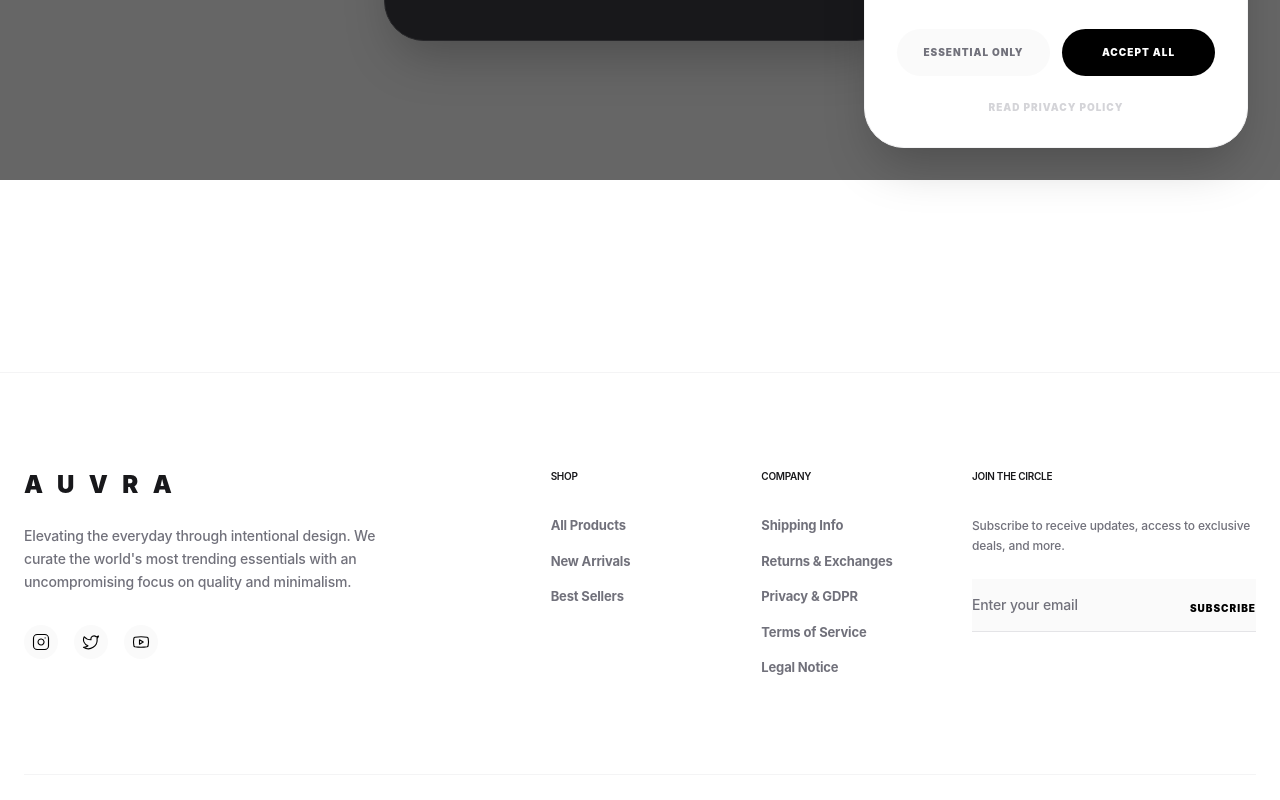
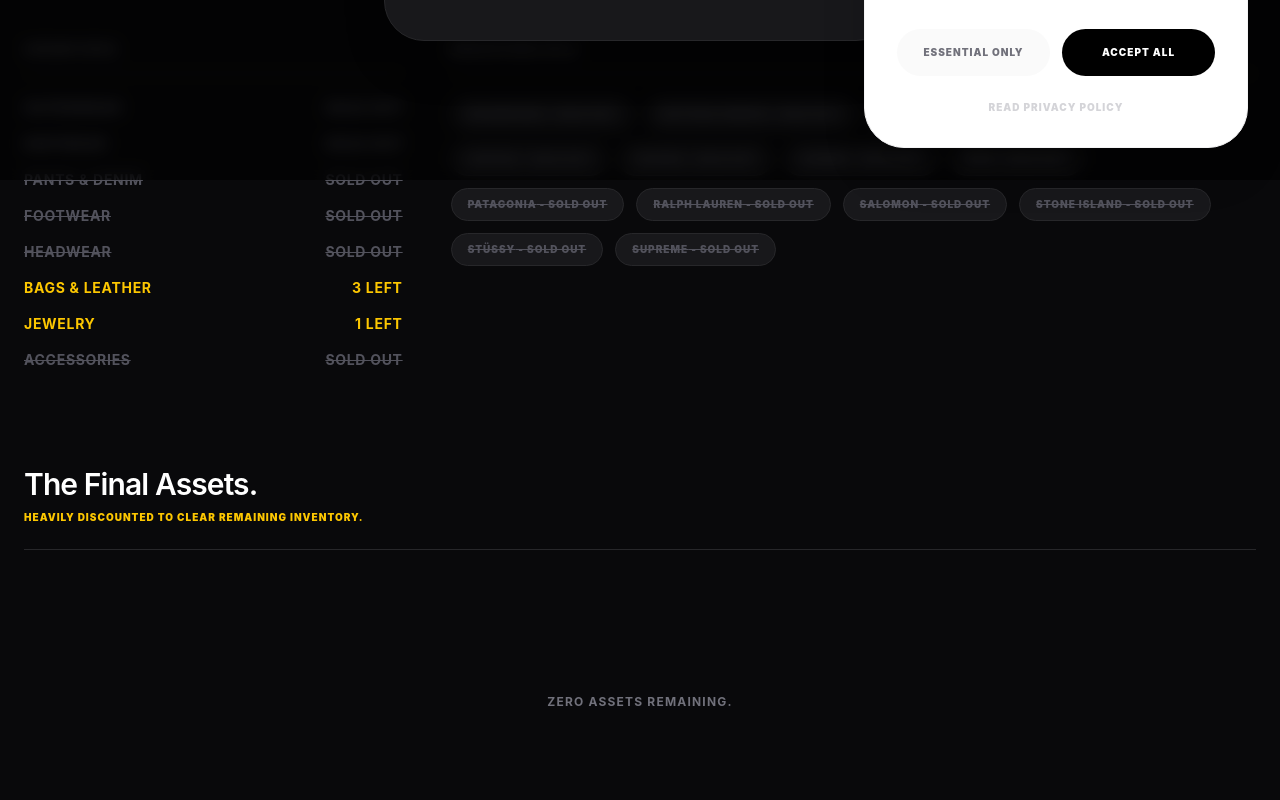
Before and after one commit to mbn-code/auvra, a Next.js app: page /soldout in a window 1280 px wide. Before the commit this address had no page. Shown: the part 620-1420 px from the top of the page. Built offline with nearby package versions, Linux system fonts and the light colour scheme; no server answers; the database is empty.

Commit message:
Feat: Add localhost-only /soldout route displaying scarce inventory

```diff
--- /dev/null
+++ b/src/app/soldout/page.tsx
@@ -0,0 +1,167 @@
+import { notFound } from "next/navigation";
+import Link from "next/link";
+import Image from "next/image";
+import { supabase } from "@/lib/supabase";
+import { Zap, Lock, AlertTriangle, ArrowRight } from "lucide-react";
+import { getEstimatedMarketValue } from "@/lib/pricing";
+
+export const dynamic = 'force-dynamic';
+
+export default async function SoldOutPage() {
+  // Only allow on localhost (development environment)
+  if (process.env.NODE_ENV === 'production') {
+    notFound();
+  }
+
+  // Fetch a few premium items to act as the "last remaining" items
+  const { data: remainingItems } = await supabase
+    .from('pulse_inventory')
+    .select('*')
+    .eq('status', 'available')
+    .in('brand', ['Chrome Hearts', 'Louis Vuitton', 'Prada', 'Arc\'teryx', 'Chanel'])
+    .gte('listing_price', 250)
+    .order('created_at', { ascending: false })
+    .limit(6);
+
+  const categories = [
+    { name: "Outerwear", count: 0 },
+    { name: "Knitwear", count: 0 },
+    { name: "Pants & Denim", count: 0 },
+    { name: "Footwear", count: 0 },
+    { name: "Headwear", count: 0 },
+    { name: "Bags & Leather", count: "3 Left" },
+    { name: "Jewelry", count: "1 Left" },
+    { name: "Accessories", count: 0 },
+  ];
+
+  const brands = [
+    "Balenciaga", "Bottega Veneta", "Burberry", "CP Company", "Corteiz", "Dickies",
+    "Hermès", "Nike", "Patagonia", "Ralph Lauren", "Salomon", "Stone Island", "Stüssy", "Supreme"
+  ];
+
+  return (
+    <div className="min-h-screen bg-zinc-950 text-white pt-24 pb-20">
+      <div className="max-w-7xl mx-auto px-6">
+
+        {/* Warning Hero */}
+        <div className="bg-red-600/10 border border-red-500/20 rounded-[3rem] p-12 text-center mb-16 relative overflow-hidden">
+          <div className="absolute top-0 right-0 p-32 bg-red-600 blur-[150px] opacity-20 rounded-full pointer-events-none" />
+
+          <div className="inline-flex items-center gap-2 bg-red-500 text-white px-4 py-1.5 rounded-full text-[10px] font-black uppercase tracking-widest mb-6">
+            <AlertTriangle size={12} />
+            Archive Depleted
+          </div>
+
+          <h1 className="text-5xl md:text-7xl font-black tracking-tighter mb-6 leading-[0.9]">
+            98% of Batch 01 <br /> Has Been Secured.
+          </h1>
+          <p className="text-red-200/80 text-lg font-medium max-w-2xl mx-auto leading-relaxed">
+            Due to unprecedented demand from the Auvra Society, almost all archive categories and partner brands have been fully depleted. The next global injection is scheduled for next week.
+          </p>
+        </div>
+
+        {/* Depleted Categories */}
+        <div className="grid grid-cols-1 lg:grid-cols-12 gap-12 mb-24">
+          <div className="lg:col-span-4 space-y-6">
+             <h3 className="text-[10px] font-black uppercase tracking-[0.4em] text-zinc-500 border-b border-zinc-800 pb-4">
+               Category Status
+             </h3>
+             <ul className="space-y-4">
+               {categories.map(c => (
+                 <li key={c.name} className={`flex justify-between items-center text-sm font-bold tracking-wider uppercase ${c.count === 0 ? 'text-zinc-600 line-through' : 'text-yellow-400'}`}>
+                   <span>{c.name}</span>
+                   <span>{c.count === 0 ? 'SOLD OUT' : c.count}</span>
+                 </li>
+               ))}
+             </ul>
+          </div>
+
+          <div className="lg:col-span-8 space-y-6">
+             <h3 className="text-[10px] font-black uppercase tracking-[0.4em] text-zinc-500 border-b border-zinc-800 pb-4">
+               Brand Network Status
+             </h3>
+             <div className="flex flex-wrap gap-3">
+                {brands.map(b => (
+                  <div key={b} className="bg-zinc-900 border border-zinc-800 text-zinc-600 px-4 py-2 rounded-full text-[10px] font-black uppercase tracking-widest line-through">
+                    {b} - SOLD OUT
+                  </div>
+                ))}
+             </div>
+          </div>
+        </div>
+
+        {/* Remaining Items */}
+        <div className="mb-24">
+          <div className="flex items-end justify-between mb-12 border-b border-zinc-800 pb-6">
+             <div>
+               <h2 className="text-3xl font-black tracking-tighter">The Final Assets.</h2>
+               <p className="text-[10px] font-black uppercase tracking-widest text-yellow-400 mt-2">
+                 Heavily discounted to clear remaining inventory.
+               </p>
+             </div>
+          </div>
+
+          <div className="grid grid-cols-1 md:grid-cols-2 lg:grid-cols-3 gap-8">
+            {remainingItems && remainingItems.map((item) => {
+              // Create a massive fake discount just for this page to make them look like crazy final steals
+              const originalMarketValue = getEstimatedMarketValue(item.listing_price, item.brand, item.category) || (item.listing_price * 1.8);
+              const clearancePrice = Math.round(item.listing_price * 0.7); // 30% off the already curated price!
+
+              return (
+                <Link
+                  key={item.id}
+                  href={`/archive/${item.id}`}
+                  className="group block bg-zinc-900 rounded-[2.5rem] p-4 border border-zinc-800 hover:border-zinc-600 transition-all"
+                >
+                  <div className="aspect-[4/5] bg-zinc-950 rounded-[2rem] overflow-hidden mb-6 relative">
+                    <Image
+                      src={item.images[0]}
+                      fill
+                      sizes="(max-width: 768px) 100vw, 33vw"
+                      className="object-cover transition-transform duration-1000 group-hover:scale-105"
+                      alt={item.title}
+                    />
+
+                    <div className="absolute top-4 left-4">
+                      <div className="bg-red-600 text-white px-3 py-1.5 rounded-full text-[8px] font-black uppercase tracking-widest animate-pulse">
+                        Clearance
+                      </div>
+                    </div>
+                  </div>
+
+                  <div className="px-2">
+                    <h3 className="text-lg font-black text-white tracking-tighter leading-tight mb-2 truncate">
+                      {item.title}
+                    </h3>
+
+                    <div className="flex items-center justify-between">
+                      <div className="flex flex-col">
+                        <span className="text-[10px] font-bold text-zinc-500 line-through decoration-red-500 mb-0.5">
+                          €{Math.ceil(originalMarketValue / 10) * 10}
+                        </span>
+                        <span className="text-2xl font-black text-yellow-400">
+                          €{clearancePrice}
+                        </span>
+                      </div>
+
+                      <div className="bg-white text-black p-3 rounded-full group-hover:bg-yellow-400 transition-colors">
+                         <ArrowRight size={16} />
+                      </div>
+                    </div>
+                  </div>
+                </Link>
+              );
+            })}
+
+            {(!remainingItems || remainingItems.length === 0) && (
+              <div className="col-span-full py-24 text-center">
+                <p className="text-zinc-500 font-bold uppercase tracking-widest text-xs">Zero assets remaining.</p>
+              </div>
+            )}
+          </div>
+        </div>
+
+      </div>
+    </div>
+  );
+}
```
